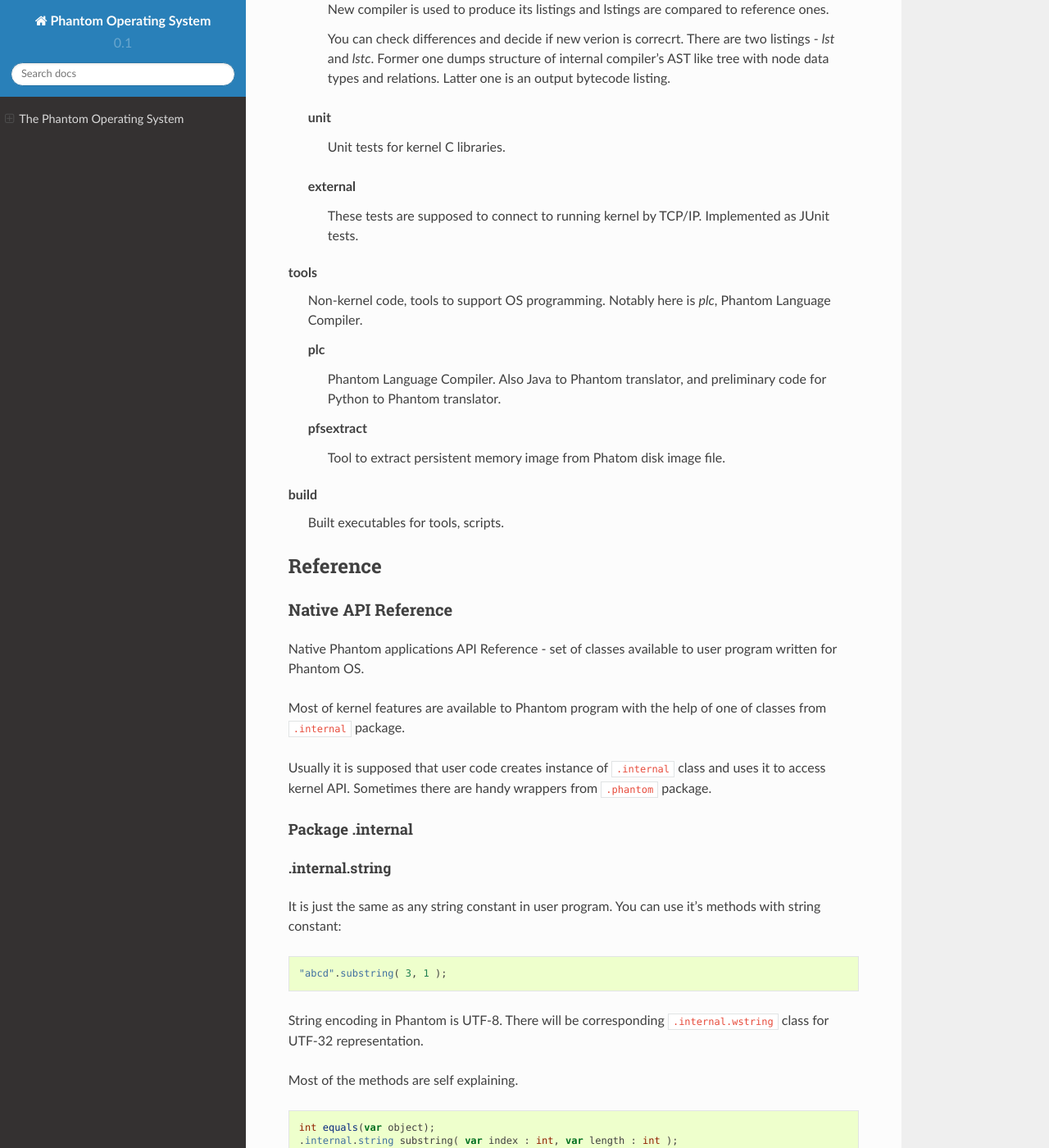
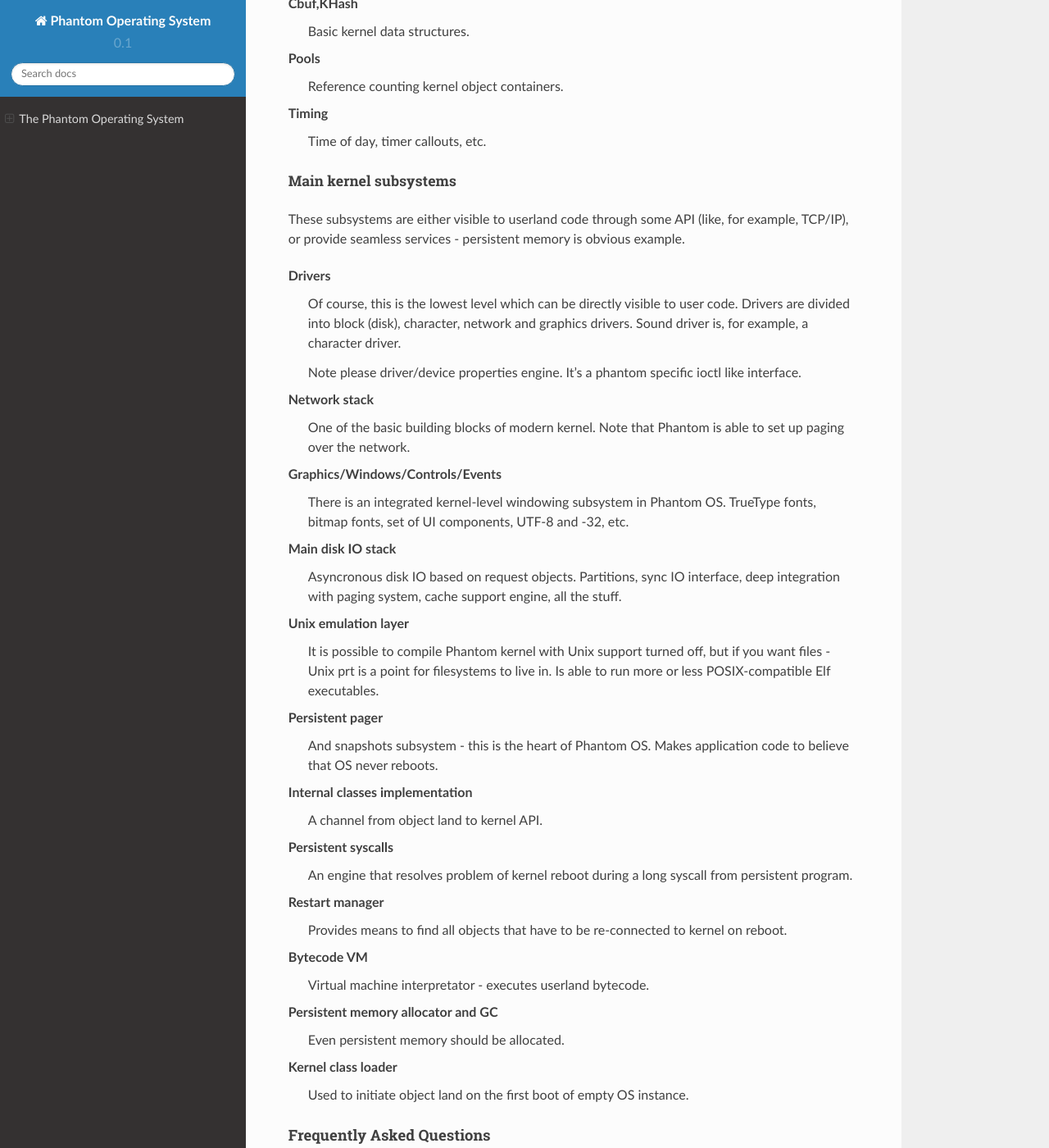
Before and after one commit to dzavalishin/phantomdox, a Sphinx documentation site: the page built from dox/source/index.rst, in a window 1280 px wide and 1400 px high, scrolled down 5636 px. Shown: the whole window at 82% size. Built offline with Sphinx 7.4.7 and the Read the Docs theme 2.0.0, drawn with Linux system fonts in a browser that asks for light colours; some of the changed text lies outside the part shown.

Commit message:
intro and picture

```diff
--- a/dox/source/index.rst
+++ b/dox/source/index.rst
@@ -11,6 +11,9 @@
 ............
 Introduction
 ............
+
+This book is Phantom OS developer's guide. It contains description of OS internals
+and examples on writing kernel components and userland code.
 
 .. only:: html
 
--- a/dox/source/introduction.rst.inc
+++ b/dox/source/introduction.rst.inc
@@ -184,6 +184,133 @@
 *personality*. There is also POSIX *personality*,
 which currently is not persistent.
 
+
+-----------------------
+Phantom OS Architecture
+-----------------------
+
+
+.. figure:: img/PhantomComponents.*
+
+   Major components of Phantom OS instance
+
+   From bottom to top are basic kernel engines, main
+   kernel subsystems and userland objects.
+
+
+
+Basic kernel engines
+--------------------
+
+Basic engines provide lowest level services for functional kernel subsystems
+and create hardware independent abstractions.
+
+**Threads**
+  Preemprive multitasking for kernel threads.
+
+**Scheduler**
+  Therad priorities, including real-time.
+
+**Mutex/Cond/Sem**
+  And spinlock as basic primitive. Provide threads
+  syncronization and event signalling.
+
+**Physical memory allocator**
+  RAM allocation. Co-operates with paging engine to
+  keep supply of free memory by paging memory out.
+  Also includes address space allocator which can be used
+  to create memory windows or memory page aliases.
+
+**Bus IO**
+  Also PCI enumeration. Provides for low level hardware
+  communications.
+
+**Interrupts and exceptions**
+  Hardware interrupts, context switching, page faults.
+
+
+**Page table**
+  Main low-level engine of persistent memory.
+
+
+**Cbuf,KHash**
+  Basic kernel data structures.
+
+
+**Pools**
+  Reference counting kernel object containers.
+
+**Timing**
+  Time of day, timer callouts, etc.
+
+
+Main kernel subsystems
+----------------------
+
+These subsystems are either visible to userland code
+through some API (like, for example, TCP/IP), or
+provide seamless services - persistent memory is
+obvious example.
+
+.. TODO need pictures for all subsystems
+
+**Drivers**
+  Of course, this is the lowest level which can be directly
+  visible to user code. Drivers are divided into block (disk),
+  character, network and graphics drivers. Sound driver is,
+  for example, a character driver.
+
+  Note please driver/device properties engine. It's a phantom
+  specific ioctl like interface.
+
+
+**Network stack**
+  One of the basic building blocks of modern kernel.
+  Note that Phantom is able to set up paging over the network.
+
+**Graphics/Windows/Controls/Events**
+  There is an integrated kernel-level windowing subsystem in Phantom OS.
+  TrueType fonts, bitmap fonts, set of UI components, UTF-8 and -32, etc.
+
+**Main disk IO stack**
+  Asyncronous disk IO based on request objects. Partitions, sync IO interface,
+  deep integration with paging system, cache support engine, all the stuff.
+
+**Unix emulation layer**
+  It is possible to compile Phantom kernel with Unix support turned off,
+  but if you want files - Unix prt is a point for filesystems to live in.
+  Is able to run more or less POSIX-compatible Elf executables.
+
+**Persistent pager**
+  And snapshots subsystem - this is the heart of Phantom OS.
+  Makes application code to believe that OS never reboots.
+
+**Internal classes implementation**
+  A channel from object land to kernel API.
+
+
+**Persistent syscalls**
+  An engine that resolves problem of kernel reboot during a long syscall
+  from persistent program.
+
+
+**Restart manager**
+  Provides means to find all objects that have to be re-connected to kernel on
+  reboot.
+
+**Bytecode VM**
+  Virtual machine interpretator - executes userland bytecode.
+
+
+**Persistent memory allocator and GC**
+  Even persistent memory should be allocated.
+
+
+**Kernel class loader**
+  Used to initiate object land on the first boot of
+  empty OS instance.
+
+
 --------------------------
 Frequently Asked Questions
 --------------------------
@@ -211,3 +338,10 @@
 
 
 .. Persistent OS update
+
+
+There soon will be hardware RAM persistence in all computers and Phantom will not be needed,
+every OS will become a persistent OS.
+  It is not that simple. There are problems that must be solved by any OS to really hide
+  a reboot from software. This book will give some ideas about these problems and solutions
+  impemented in Phantom.
--- a/dox/source/userapi.rst.inc
+++ b/dox/source/userapi.rst.inc
@@ -58,6 +58,34 @@
 .. code:: java
 
     int charAt( var index : int );
+
+
+
+
+.internal.stringbuilder
+-----------------------
+
+.. index:: single: .internal.stringbuilder
+
+
+Mutable string optimized for being extended from the tail.
+
+.. code:: java
+
+	int equals(var object)
+	.internal.string toString()
+	.internal.string substring( var index : int, var length : int )
+	int byteAt( var index : int )
+	int concat( var s : string )
+	int length()
+	int strstr( var s : string )
+
+The main difference from .internal.string is that ``concat``
+does not return new string, but extends ``this`` object.
+
+
+
+
 
 .internal.binary
 ----------------
```
Also changed, not shown: dox/source/img/PhantomComponents.png (added), dox/source/img/PhantomComponents.svg (added), 1 other file.
